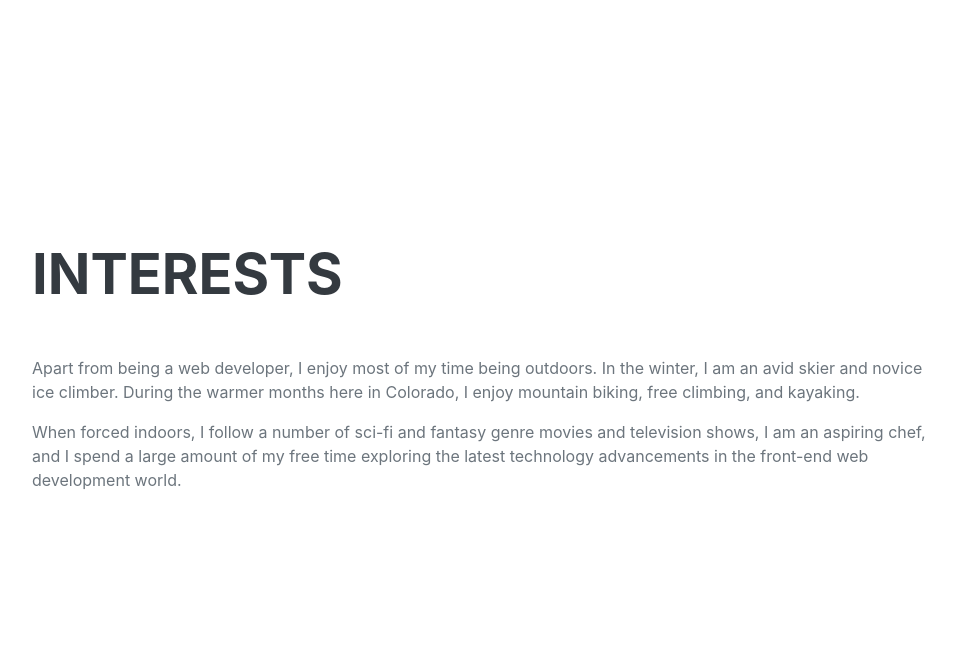
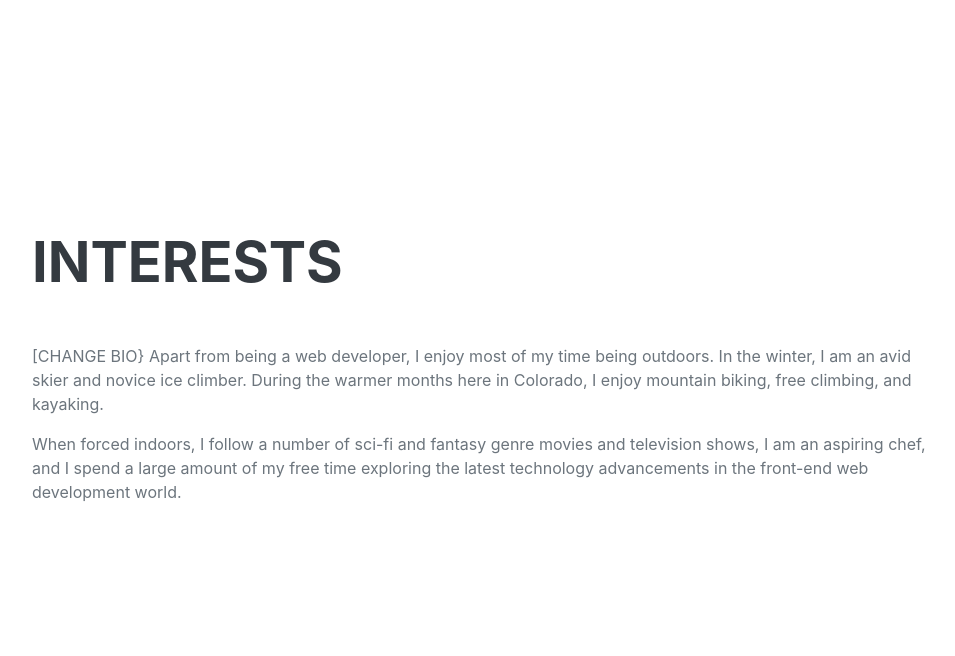
Before and after one commit to ejseader/flask_resume, a Flask app: page / in a window 1280 px wide. Shown: the part 3903-4559 px from the top of the page, without its empty margins (288-1243 px from the left). Run offline with Flask 2, Linux system fonts and the light colour scheme; some libraries are stand-ins or nearby versions; some web fonts are replaced.

Commit message:
Added reminder

```diff
--- a/templates/index.html
+++ b/templates/index.html
@@ -218,7 +218,7 @@
             <section class="resume-section" id="interests">
                 <div class="resume-section-content">
                     <h2 class="mb-5">Interests</h2>
-                    <p>Apart from being a web developer, I enjoy most of my time being outdoors. In the winter, I am an avid skier and novice ice climber. During the warmer months here in Colorado, I enjoy mountain biking, free climbing, and kayaking.</p>
+                    <p>[CHANGE BIO} Apart from being a web developer, I enjoy most of my time being outdoors. In the winter, I am an avid skier and novice ice climber. During the warmer months here in Colorado, I enjoy mountain biking, free climbing, and kayaking.</p>
                     <p class="mb-0">When forced indoors, I follow a number of sci-fi and fantasy genre movies and television shows, I am an aspiring chef, and I spend a large amount of my free time exploring the latest technology advancements in the front-end web development world.</p>
                 </div>
             </section>
```
